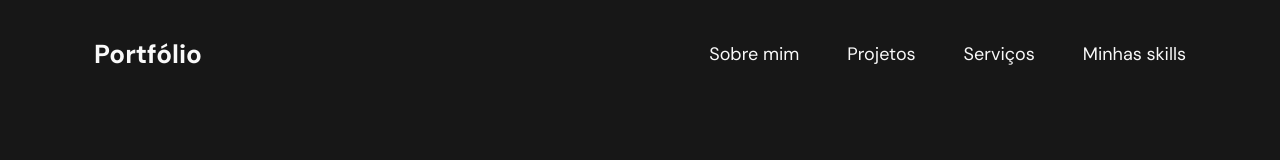
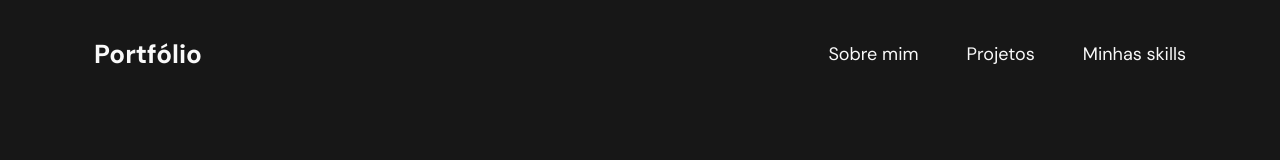
Before and after one commit to erickgust/portfolio, a React (Vite) app: page / in a window 1280 px wide. Shown: the top 160 px of the page. Built offline with nearby package versions, Linux system fonts and the light colour scheme.

Commit message:
ref: remove the services link

```diff
--- a/src/header/header.tsx
+++ b/src/header/header.tsx
@@ -44,7 +44,7 @@ export function Header () {
   const links = [
     { title: 'Sobre mim', href: '#about', label: 'Ir para a seção Sobre mim' },
     { title: 'Projetos', href: '#projects', label: 'Ir para a seção Projetos' },
-    { title: 'Serviços', href: '#services', label: 'Ir para a seção Serviços' },
+    // { title: 'Serviços', href: '#services', label: 'Ir para a seção Serviços' },
     { title: 'Minhas skills', href: '#skills', label: 'Ir para a seção Minhas skills' },
   ]
 
```
